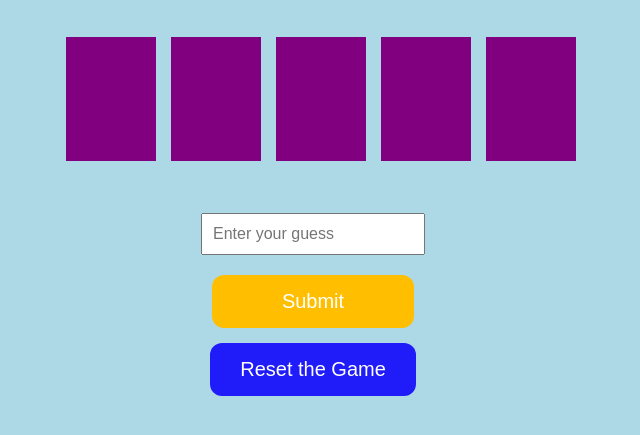
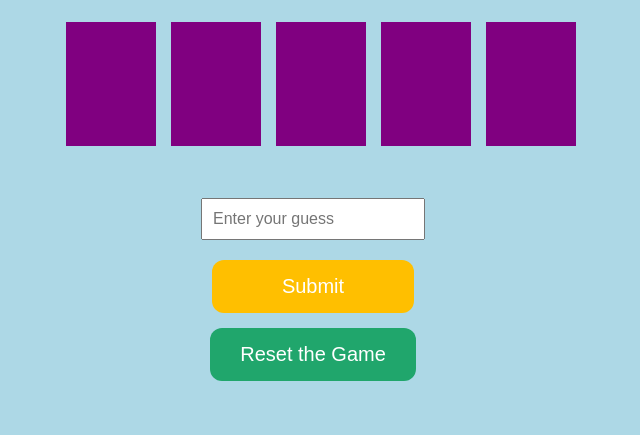
Before and after one commit to iamehmetozdemir/Term-Project, a plain HTML site: page gamePage/game.html in a window 1280 px wide. Both pictures are taken after typing "Sample" into the empty fields and a click on the button "Submit". Shown: the part 269-704 px from the top of the page, without its empty margins (327-967 px from the left). Drawn offline with Linux system fonts and the light colour scheme.

Commit message:
style is edited

```diff
--- a/gamePage/game.css
+++ b/gamePage/game.css
@@ -82,7 +82,7 @@ body {
     margin-bottom: 10px;
 }
 .cardBorder {
-    margin-top: 20px;
+    margin-top: 5px;
     margin-inline-start: 15px;
     background-color: purple;
     display: flex;
@@ -100,7 +100,7 @@ body {
     visibility: hidden;
 }
 #restart-btn {
-    background-color: #1f1bf9;
+    background-color: #20a66c;
     border: none;
     color: white;
     padding:15px 30px;
```
